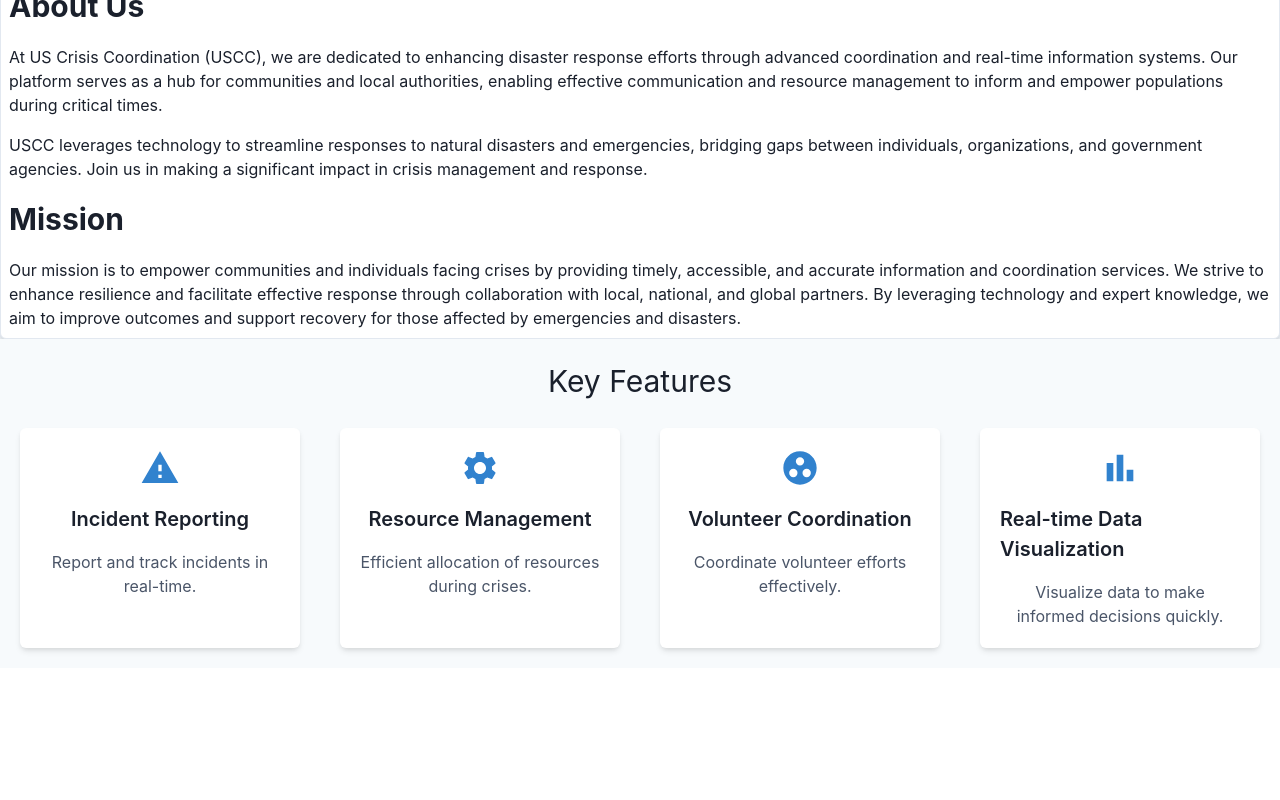
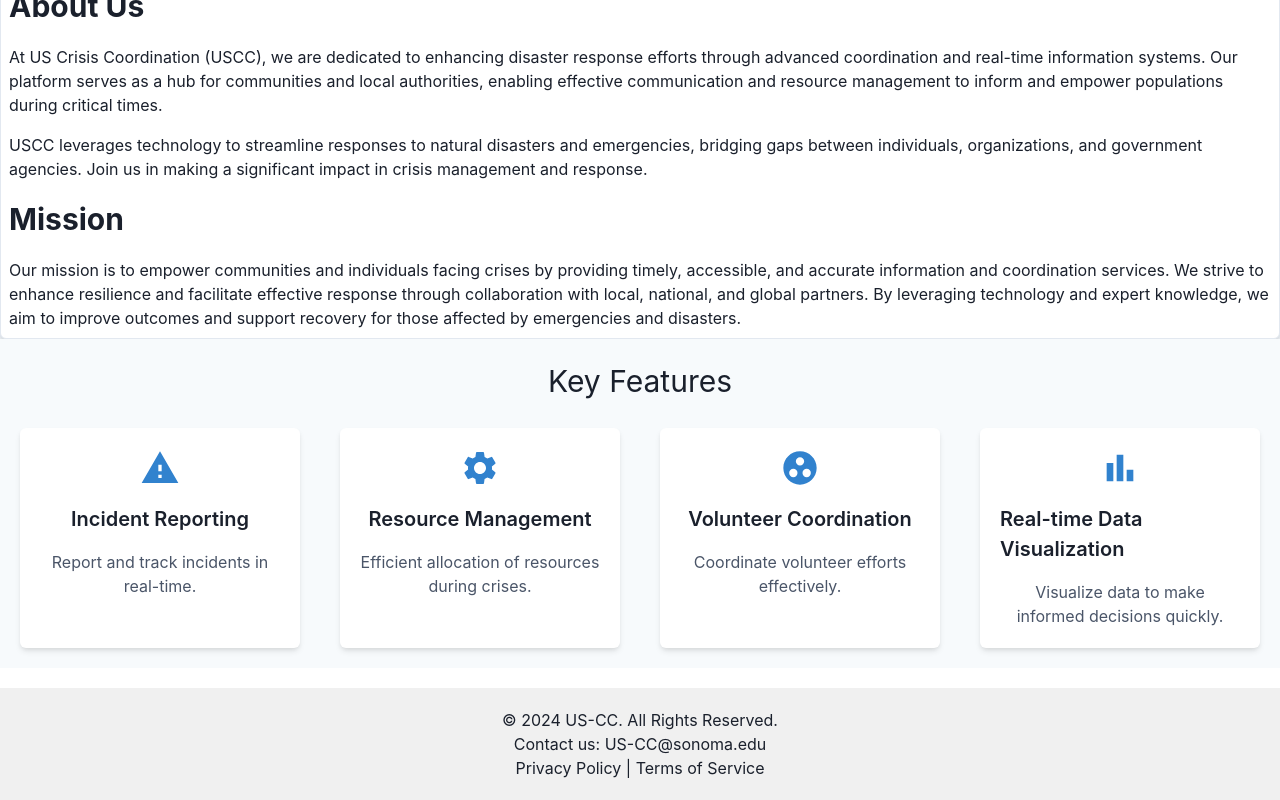
Before and after one commit to martinezeth/us-cc, a React (Create React App) app in the folder us-cc/: page / in a window 1280 px wide. Shown: the part 571-1371 px from the top of the page. Before the commit the page ends 1239 px from the top, so only its background shows below. Built offline with nearby package versions, Linux system fonts and the light colour scheme; what @saas-ui/react would draw is missing.

Commit message:
Updated Footer Component

```diff
--- a/us-cc/src/Components/FooterComponent.js
+++ b/us-cc/src/Components/FooterComponent.js
@@ -1,12 +1,13 @@
 import React from "react";
 
-export default function FooterComponent(){
+export default function FooterComponent() {
+    const currentYear = new Date().getFullYear(); // Gets the current year
 
-    return(
-        <>
-            <div className="footerSection"></div>
-            <div className="footerSection"></div>
-            <div className="footerSection"></div>
-        </>
+    return (
+        <footer style={{ textAlign: 'center', padding: '20px', marginTop: '20px', backgroundColor: '#f0f0f0' }}>
+            <p>© {currentYear} US-CC. All Rights Reserved.</p>
+            <p>Contact us: US-CC@sonoma.edu</p>
+            <p>Privacy Policy | Terms of Service</p>
+        </footer>
     );
 }
```
